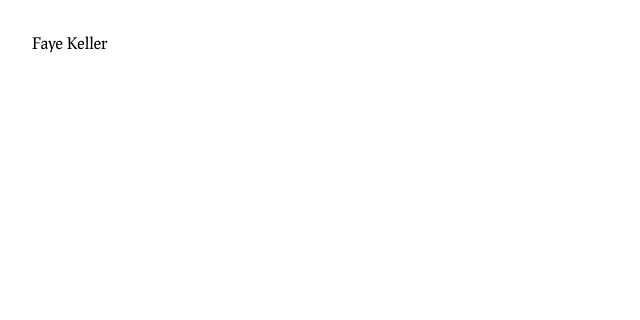
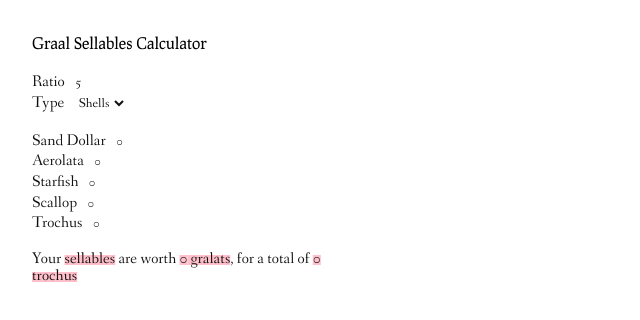
Before and after one commit to drainpixie/blossom, a SvelteKit app: page /calculator in a window 1280 px wide. Shown: the top 320 px of the page, without its empty margins (0-640 px from the left). Built offline with nearby package versions, Linux system fonts and the light colour scheme.

Commit message:
feat: add sellables calculator

```diff
--- a/src/routes/calculator/+page.svelte
+++ b/src/routes/calculator/+page.svelte
@@ -1,8 +1,126 @@
+<script>
+    let gralatsPerTrochus = 5;
+    let type = "shells";
+
+    const sellables = {
+        shells: [
+            { label: "Sand Dollar", bindValue: 0 },
+            { label: "Aerolata", bindValue: 0 },
+            { label: "Starfish", bindValue: 0 },
+            { label: "Scallop", bindValue: 0 },
+            { label: "Trochus", bindValue: 0 },
+        ],
+        trash: [
+            { label: "Tire", bindValue: 0 },
+            { label: "Paper", bindValue: 0 },
+            { label: "Newspaper", bindValue: 0 },
+            { label: "Broken Bottle", bindValue: 0 },
+        ],
+    };
+
+    const sellablesPrice = {
+        shells: {
+            sandDollar: 5,
+            scallop: 5,
+            trochus: 3,
+            aerolata: 3,
+            starfish: 7,
+        },
+        trash: {
+            tire: 6,
+            paper: 4,
+            newspaper: 4,
+            brokenBottle: 5,
+        },
+    };
+
+    const result = {
+        gralats: 0,
+        trochusWorth: 0,
+    };
+
+    function toCamelCase(str) {
+        return str
+            .replace(/(?:^\w|[A-Z]|\b\w)/g, (word, index) =>
+                index === 0 ? word.toLowerCase() : word.toUpperCase(),
+            )
+            .replace(/\s+/g, "");
+    }
+
+    function calculatePrice() {
+        result.gralats = 0;
+        result.trochusWorth = 0;
+
+        result.gralats = sellables[type].reduce(
+            (acc, item) =>
+                acc +
+                item.bindValue * sellablesPrice[type][toCamelCase(item.label)], // a bit dirty lol
+            0,
+        );
+
+        result.trochusWorth = result.gralats / gralatsPerTrochus;
+    }
+</script>
+
 <svelte:head>
     <title>Faye Keller · Graal Sellables Calculator</title>
     <meta name="description" content="A calculator for Graal Era sellables" />
 </svelte:head>
 
 <main>
-    <h1>Faye Keller</h1>
+    <h1>Graal Sellables Calculator</h1>
+
+    <br />
+
+    <div>
+        <label for="gralatsPerTrochus">Ratio</label>
+        <input
+            bind:value={gralatsPerTrochus}
+            type="number"
+            on:input={calculatePrice}
+        />
+    </div>
+    <div>
+        <label for="type">Type</label>
+        <select id="type" bind:value={type}>
+            <option value="shells">Shells</option>
+            <option value="trash">Trash</option>
+        </select>
+    </div>
+
+    <br />
+
+    <div>
+        {#key type}
+            {#each Object.entries(sellables[type]) as [key, item]}
+                <div>
+                    <label for={key}>{item.label}</label>
+                    <input
+                        bind:value={item.bindValue}
+                        on:input={calculatePrice}
+                        type="number"
+                    />
+                </div>
+            {/each}
+        {/key}
+    </div>
+
+    <br />
+
+    <p>
+        Your <span class="highlight">sellables</span> are worth
+        <span class="highlight">{result.gralats} gralats</span>, for a total of
+        <span class="highlight">{result.trochusWorth} trochus</span>
+    </p>
 </main>
+
+<style>
+    input,
+    select {
+        background-color: transparent;
+        border: none;
+
+        padding: 0.1rem;
+        margin-left: 0.3rem;
+    }
+</style>
--- a/static/styles/global.css
+++ b/static/styles/global.css
@@ -51,7 +51,7 @@ h2 {
   font-size: 82%;
 }
 
-p {
+p, input, select, label {
   font-family: "Fanwood", serif;
   color: #111;
 }
```
